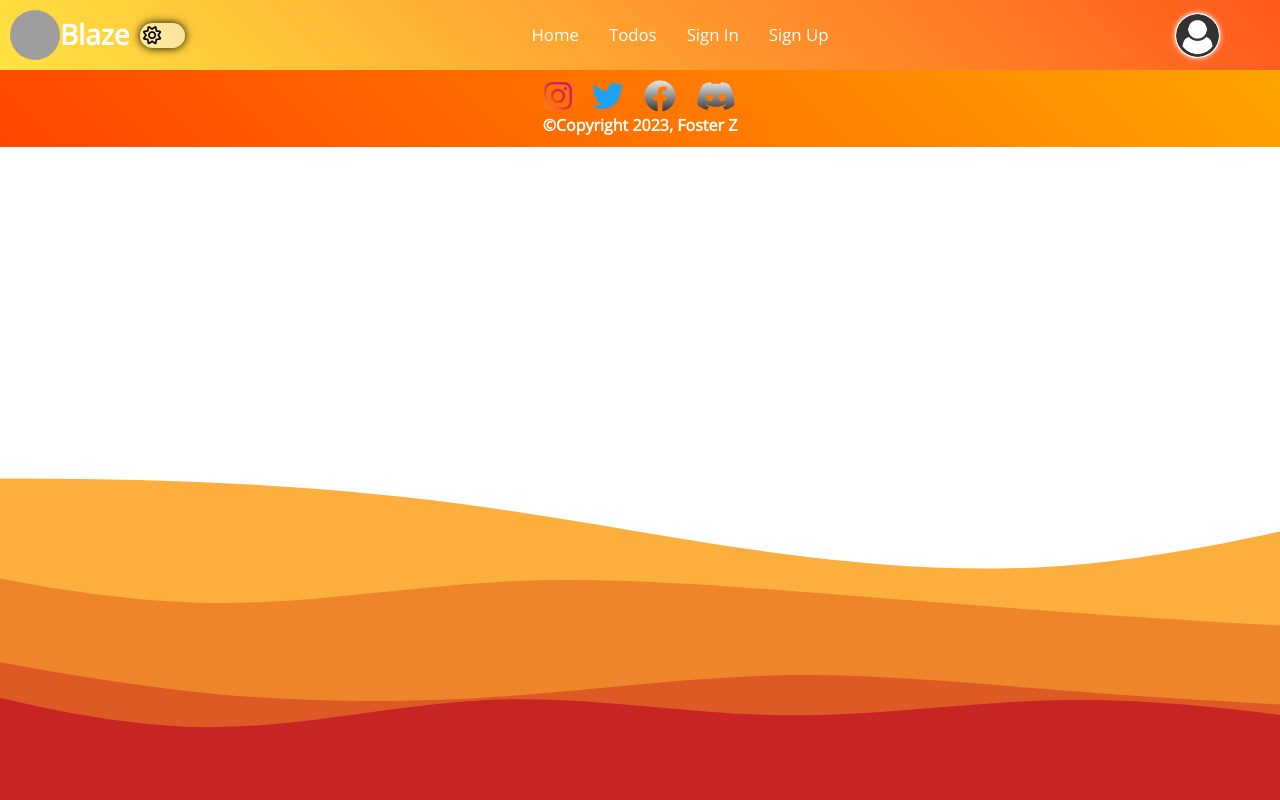
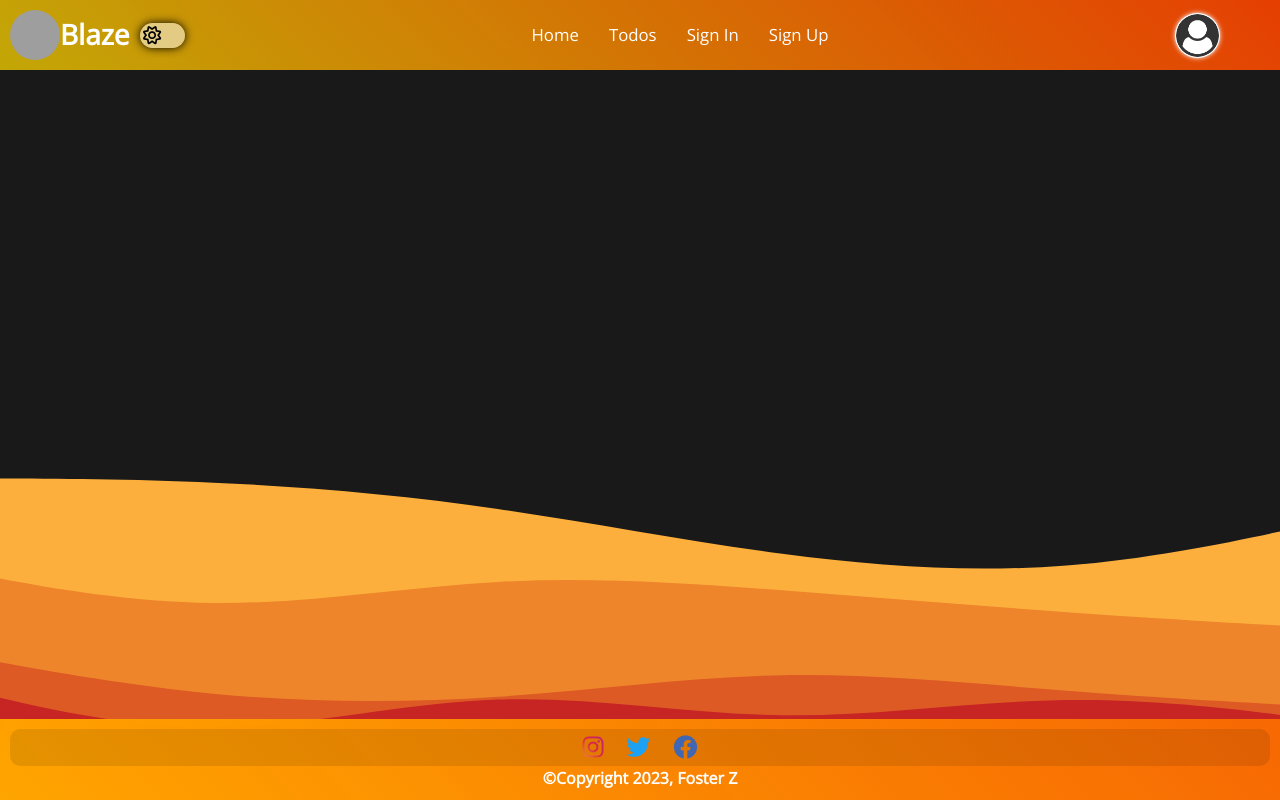
Before and after one commit to Foster0123/Blaze, a React (Vite) app in the folder client/: page / in a window 1280 px wide. Built offline with nearby package versions, Linux system fonts and the light colour scheme; grey boxes are pictures that could not be loaded.

Commit message:
Blaze Todo Page In Progress

```diff
--- a/client/src/assets/scss/components/index/home.index.scss
+++ b/client/src/assets/scss/components/index/home.index.scss
@@ -1,6 +1,7 @@
 :root {
-    // --index-page-bg-color: rgba(0,0,0,0.9);
-    --index-page-bg-color: rgba(255, 255,255,0.9);
+    --index-page-bg-color: rgba(0,0,0,0.9);
+    --index-page-fg-color:whitesmoke;
+    // --index-page-bg-color: rgba(255, 255,255,0.9);
 }
 .index-page {
     height: 100%;
@@ -9,4 +10,8 @@
     background-repeat: no-repeat;
     background-position: center;
     background-attachment: fixed;
+    display: flex;
+    color: var(--index-page-fg-color);
+    justify-content: space-between;
+    flex-direction: column;
 }
--- a/client/src/assets/scss/components/todo/modules/_sidebar-todo.scss
+++ b/client/src/assets/scss/components/todo/modules/_sidebar-todo.scss
@@ -1,6 +1,7 @@
 :root {
     --todo-sidebar-bg-color:rgba(0,0,0,0.95);
     --todo-sidebar-item-bg-color:rgba(255, 196, 0, 0.925);
+    --scrollbar-thumb-bg-color:gold;
 }
 .todo-sidebar-container {
     grid-area: todo-sidebar;
@@ -10,13 +11,16 @@
     border-radius: 10px;
     overflow-y: scroll;
     z-index: 1;
+    transform: scaleX(1);
+    transform-origin: left;
+    transition: transform 300ms ease-in;
     &::-webkit-scrollbar {
         width: 5px;
         border-radius: 10px;
         background-color: silver;
     }
     &::-webkit-scrollbar-thumb {
-        background-color: gold;
+        background-color: var(--scrollbar-thumb-bg-color);
     }
 }
 .sidebar-items {
@@ -33,5 +37,6 @@
         left: 5px;
         width: 250px;
         top: 60px;
+        transform: scaleX(1);
     }
 }
--- a/client/src/assets/scss/shared/_footer.scss
+++ b/client/src/assets/scss/shared/_footer.scss
@@ -1,10 +1,19 @@
+:root {
+    --footer-bg-color: linear-gradient(45deg, orange, rgba(252, 112, 0, 0.9));
+    --footer-fg-color: white;
+    --social-account-bg-color: rgba(0, 0, 0, 0.1);
+    --facebook-color: #4267B2;
+    --twitter-color: #1DA1F2;
+    --instagram-color: linear-gradient(45deg, #f09433 0%, #e6683c 25%, #dc2743 50%, #cc2366 75%, #bc1888 100%);
+}
+
 footer {
-    background: linear-gradient(45deg, orangered, orange);
+    background: var(--footer-bg-color);
     padding: 10px;
 
     font-weight: bold;
     font-family: "Open Sans", sans-serif;
-    color: white;
+    color: var(--footer-fg-color);
     text-align: center;
 
     .footer-text {
@@ -12,39 +21,35 @@ footer {
     }
 
     .social-accounts {
+        background-color: var(--social-account-bg-color);
+        border-radius: 10px;
+        padding: 5px 0;
+
         a {
             padding: 10px;
             border-radius: 50%;
 
             .fa-facebook {
-                background: linear-gradient(#eee, #333);
-                background-clip: text;
-                -webkit-background-clip: text;
-                -webkit-text-fill-color: transparent;
+                color: var(--facebook-color);
             }
 
             .fa-twitter {
-                color: #1DA1F2;
+                color: var(--twitter-color);
             }
 
             .fa-instagram {
-                background: linear-gradient(45deg, #f09433 0%, #e6683c 25%, #dc2743 50%, #cc2366 75%, #bc1888 100%);
+                background: var(--instagram-color);
                 filter: progid:DXImageTransform.Microsoft.gradient(startColorstr='#f09433', endColorstr='#bc1888', GradientType=1);
                 background-clip: text;
                 -webkit-background-clip: text;
                 -webkit-text-fill-color: transparent;
             }
 
-            .fa-discord {
-                background: linear-gradient(#eee, #333);
-                background-clip: text;
-                -webkit-background-clip: text;
-                -webkit-text-fill-color: transparent;
-            }
-
             i {
-                font-size: 32px;
-
+                font-size: 24px;
+                cursor: pointer;
+                border-radius: 50%;
+                padding: 1.5px;
             }
 
         }
--- a/client/src/components/Todo.tsx
+++ b/client/src/components/Todo.tsx
@@ -5,14 +5,19 @@ import TodoSideBar from "./todo/Todo-Sidebar";
 import TodoBar from "./todo/TodoBar";
 
 const Todo = () => {
-    const val = useSelector((state: any) => state.uiSlice.value)
+    const sidebarVisible = useSelector((state: any) => state.uiSlice.sidebarVisible)
+    console.log(sidebarVisible)
     return (
         <div>
             <NavBar />
             <div className="todo-container">
                 <div className="todo">
                     <TodoBar />
-                    <TodoSideBar />
+                    {(() => {
+                        if(sidebarVisible){
+                            return <TodoSideBar />
+                        }
+                    })()}
                     <TodoPreview />
                 </div>
             </div>
--- a/client/src/components/shared/Footer.tsx
+++ b/client/src/components/shared/Footer.tsx
@@ -12,9 +12,6 @@ const Footer = () => {
                 <a href="#">
                     <i className="fa-brands fa-facebook"></i>
                 </a>
-                <a href="#">
-                    <i className="fa-brands fa-discord"></i>
-                </a>
             </section>
             <p className="footer-text">&copy;Copyright 2023, Foster Z</p>
         </footer>
--- a/client/src/components/todo/Todo-Sidebar.tsx
+++ b/client/src/components/todo/Todo-Sidebar.tsx
@@ -1,17 +1,16 @@
 import { Box, Accordion, AccordionItem, AccordionButton, AccordionIcon, AccordionPanel, Text, Stack } from "@chakra-ui/react"
 import { useSelector } from "react-redux"
 
-const styles1 = {
-    transform:"scaleX(0)",
-    transformOrigin: "left"
-}
-const styles2 = {
-    transform: "scaleX(1)"
-}
-const TodoSideBar = () => {
-    const sidebarActive = useSelector((state: any) => state.uiSlice.value)
+const TodoSideBar = (props: any) => {
+    const sidebarVisible = useSelector((state: any) => state.uiSlice.sidebarVisible)
+    console.log(sidebarVisible)
+    const hideSideBar = {
+        transform: "scaleX(0)",
+        transition:"transform 200ms ease-in-out",
+        transformOrigin: "left"
+    }
     return (
-        <div className="todo-sidebar-container" style={!sidebarActive ? styles1 : styles2}>
+        <div className="todo-sidebar-container" style={!sidebarVisible ? hideSideBar : {}}>
             <Accordion defaultIndex={[0]} allowMultiple>
                 <AccordionItem>
                     <h2>
--- a/client/src/components/todo/TodoBar.tsx
+++ b/client/src/components/todo/TodoBar.tsx
@@ -1,14 +1,13 @@
 import { Button, IconButton, Stack, Text } from "@chakra-ui/react";
-import { useSelector, useDispatch } from "react-redux";
+import { useDispatch } from "react-redux";
 import { showSideBar } from "../../features/uiSlice";
 const TodoBar = () => {
     const dispatch = useDispatch()
-    const sidebarActive = useSelector((state: any) => state.uiSlice.value)
     return (
         <div className="todobar-container">
             <div className="todobar">
                 <Stack direction="row" padding={0}>
-                    <IconButton aria-label="" size="sm" colorScheme="white" variant="outline" onClick={() => dispatch(showSideBar)}>
+                    <IconButton aria-label="" size="sm" colorScheme="white" variant="outline" onClick={() => dispatch(showSideBar())}>
                         <i className="bi bi-layout-sidebar"></i>
                     </IconButton>
                     <Text fontSize="xl">User's Todo Dashboard</Text>
--- a/client/src/features/uiSlice.ts
+++ b/client/src/features/uiSlice.ts
@@ -1,7 +1,7 @@
 import { createSlice } from "@reduxjs/toolkit";
 
 const initialState : any = {
-	value: true
+	sidebarVisible: true
 }
 
 const uiSlice = createSlice({
@@ -9,9 +9,16 @@ const uiSlice = createSlice({
 	initialState,
 	reducers: {
 		showSideBar: (state, action) => {
-			state.value = !state.value;
+			if(window.innerWidth < 768) {
+				state.sidebarVisible = !state.sidebarVisible;
+			}
+		},
+		fixedSideBar: (state, action) => {
+			if(window.innerWidth > 768) {
+				state.sidebarVisible = true;
+			}
 		}
 	}
 })
-export const { showSideBar } = uiSlice.actions;
+export const { showSideBar, fixedSideBar } = uiSlice.actions;
 export default uiSlice.reducer;
```
